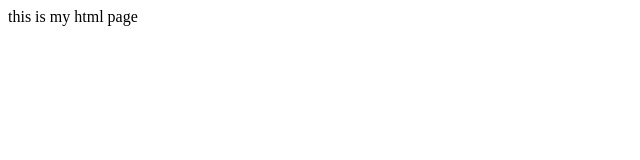
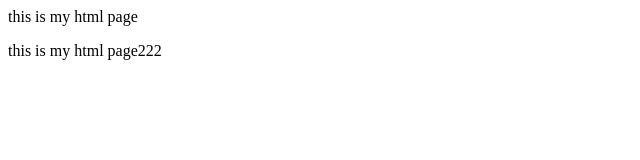
Before and after one commit to duha-abdullah/public-repo-, a plain HTML site: page index.html in a window 1280 px wide. Shown: the whole page, without its empty margins (0-640 px from the left). Drawn offline with Linux system fonts and the light colour scheme.

Commit message:
Update index.html

```diff
--- a/index.html
+++ b/index.html
@@ -1 +1,2 @@
 <p> this is my html page <p>
+  <p> this is my html page222 <p>
```
